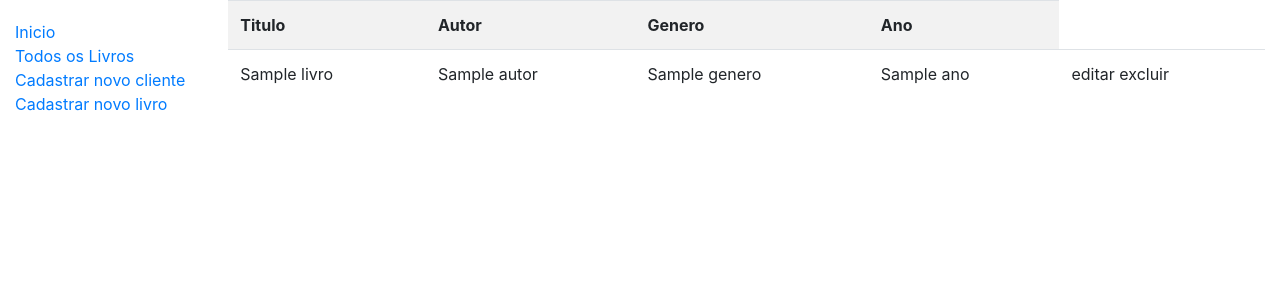
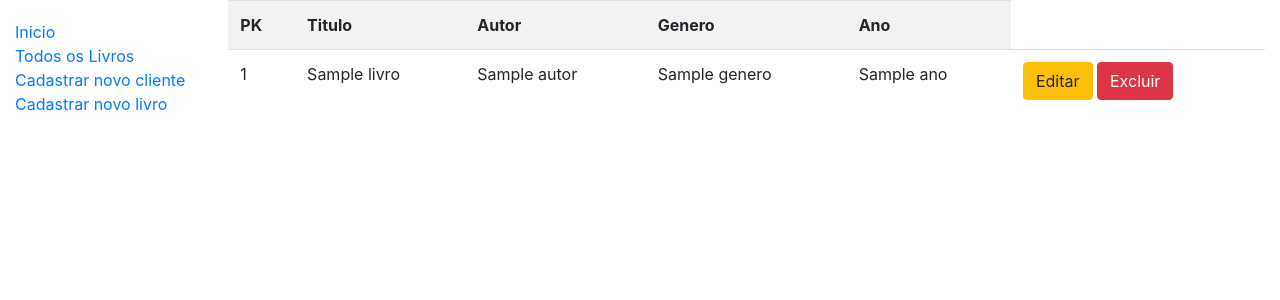
Before and after one commit to freireguilherme/projetoSD, a Django app: template sal/aluguel/templates/listar_livros.html in a window 1280 px wide. Shown: the top 300 px of the page. Run offline with Django 3.2, Linux system fonts and the light colour scheme; the template is opened without the code that fills it: most values are stand-ins (such as "Sample title", 1, 10 or a date in 2020); some libraries are stand-ins or nearby versions.

Commit message:
added link for editar e excluir buttun

```diff
--- a/sal/aluguel/templates/listar_livros.html
+++ b/sal/aluguel/templates/listar_livros.html
@@ -2,6 +2,7 @@
 {% block content %}
 <table class="table table-striped">
   <tr>
+    <th>PK</th>
     <th>Titulo</th>
     <th>Autor</th>
     <th>Genero</th>
@@ -9,12 +10,16 @@
   </tr>
   {% for Livro in object_list %}
   <tr>
+    <td>{{Livro.pk}}</td>
     <td>{{Livro.titulo}}</td>
     <td>{{Livro.autor}}</td>
     <td>{{Livro.genero}}</td>
     <td>{{Livro.ano}}</td>
     <td>
-        editar excluir
+
+      <a href="{% url 'editar-livro' Livro.pk  %}" class="btn btn-warning">Editar</a>
+      <a href="{% url 'excluir-livro' Livro.pk  %}" class="btn btn-danger">Excluir</a>
+
     </td>
 </tr>
 {% empty %}
```
